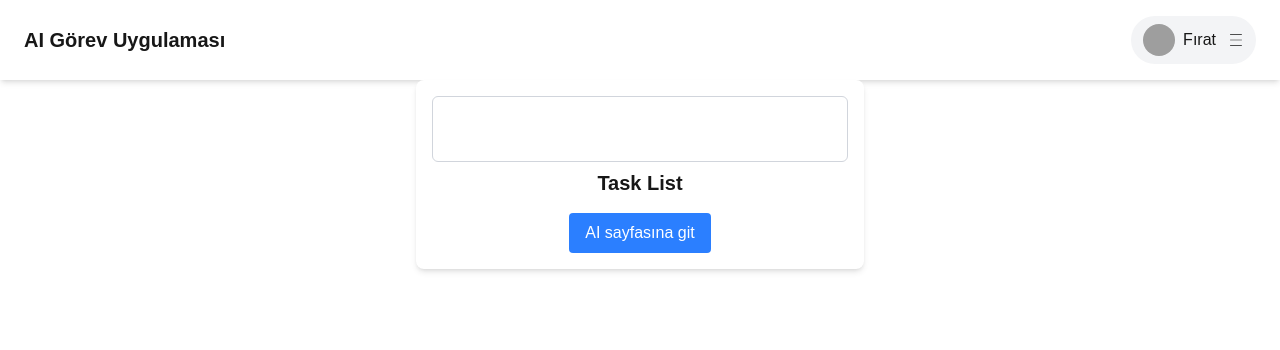
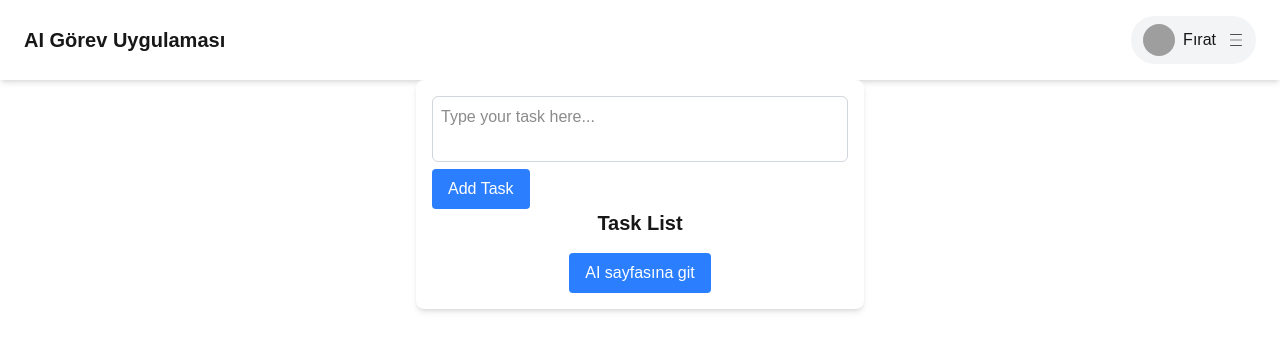
Before and after one commit to FiratSomek/Daily-Task-With-AI, a Next.js app: page /pages/dashboard in a window 1280 px wide. Shown: the top 350 px of the page. Built offline with nearby package versions, Linux system fonts and the light colour scheme; grey boxes are pictures that could not be loaded.

Commit message:
taskSlice.ts has been created

```diff
--- a/src/app/components/PromptForm/index.tsx
+++ b/src/app/components/PromptForm/index.tsx
@@ -2,7 +2,7 @@
 import React, { useState } from "react";
 import { useDispatch } from "react-redux";
 import { AppDispatch } from "../../../../store";
-import { setPrompt } from "../../../../store/promptSlice";
+import { setPrompt } from "../../../../store/features/prompts/promptSlice";
 import { useRouter } from "next/navigation";
 import Link from "next/link";
 
--- a/src/app/components/TaskList/index.tsx
+++ b/src/app/components/TaskList/index.tsx
@@ -1,20 +1,31 @@
 "use client";
 import React, { useEffect, useState } from "react";
-import { useSelector } from "react-redux";
-import { RootState } from "../../../../store";
 import Link from "next/link";
 
 const TaskList = () => {
+  const [taskInput, setTaskInput] = useState("");
+  const handleSubmit = (e: React.FormEvent) => {
+    e.preventDefault();
+  };
   return (
     <div className="bg-white shadow-md rounded-lg p-4 max-w-md mx-auto">
-      <form>
+      <form onSubmit={handleSubmit}>
         <textarea
-          name=""
-          id=""
+          id="task"
+          value={taskInput}
+          onChange={(e) => setTaskInput(e.target.value)}
           className="w-full border border-gray-300 rounded-md resize-none p-2 focus:outline-none focus:ring-2 focus:ring-blue-500 "
           rows={2}
-        ></textarea>
+          placeholder="Type your task here..."
+        />
+        <button
+          type="submit"
+          className="bg-blue-500 text-white px-4 py-2 rounded hover:bg-blue-700 transition"
+        >
+          Add Task
+        </button>
       </form>
+
       <h2 className="text-xl font-semibold mb-4 text-center">Task List</h2>
       <Link href="/pages/ai">
         <div className="text-center">
--- /dev/null
+++ b/store/features/tasks/taskSlice.ts
@@ -0,0 +1,21 @@
+import { createSlice, PayloadAction } from "@reduxjs/toolkit";
+
+interface taskState {
+  value: string;
+}
+
+const initialState: taskState = {
+  value: "",
+};
+
+const taskSlice = createSlice({
+  name: "task",
+  initialState,
+  reducers: {
+    setTask: (state, action: PayloadAction<string>) => {
+      state.value = action.payload;
+    },
+  },
+});
+
+export const { setTask } = taskSlice.actions;
--- a/store/index.ts
+++ b/store/index.ts
@@ -1,5 +1,5 @@
 import { configureStore } from "@reduxjs/toolkit";
-import promptReducer from "./promptSlice";
+import promptReducer from "./features/prompts/promptSlice";
 
 export const store = configureStore({
   reducer: {
```
Also changed, not shown: store/features/prompts/promptSlice.ts (renamed from store/promptSlice.ts).
